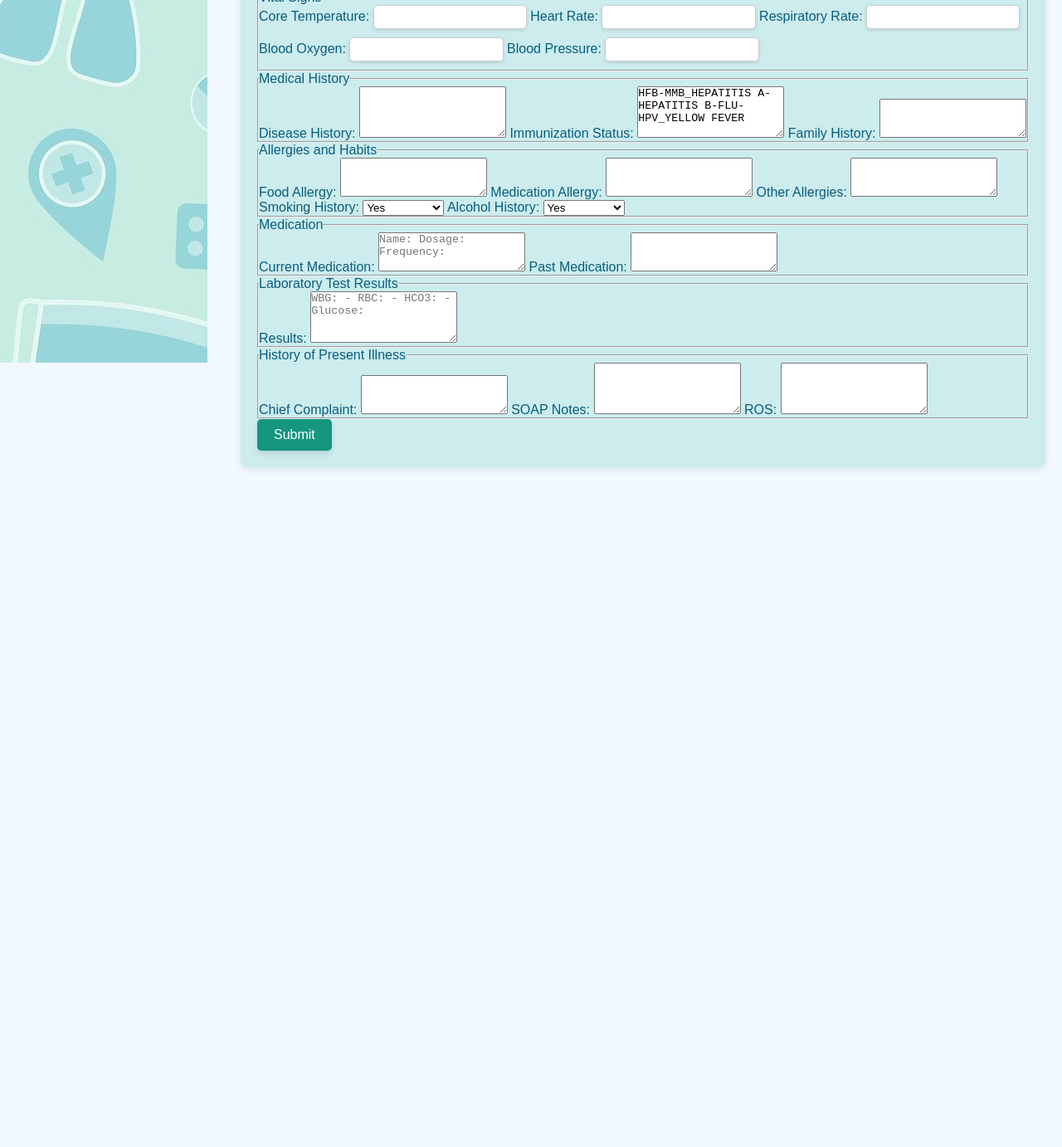
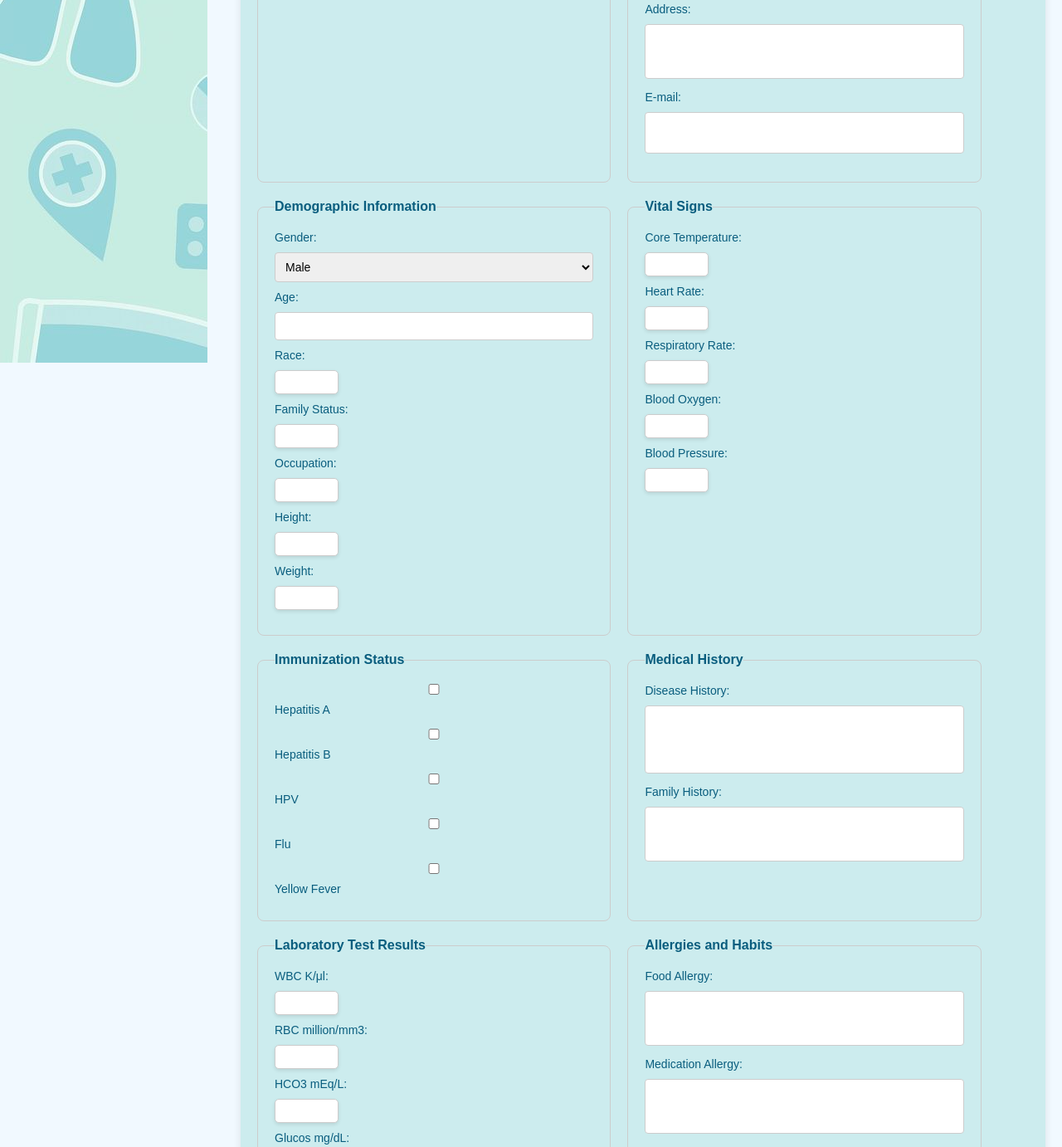
Before and after one commit to sepehrmokhtar/Information-System, a plain HTML site: page templates/add_patient.html in a window 1280 px wide. Shown: the part 363-1745 px from the top of the page at 83% size. Before the commit the page ends 946 px from the top, so only its background shows below. Drawn offline with Linux system fonts and the light colour scheme.

Commit message:
sepehr-last

```diff
--- a/templates/add_patient.html
+++ b/templates/add_patient.html
@@ -21,10 +21,77 @@
             <h2>Add Patient</h2>
             <form>
                 <!-- Doctor Details -->
+                <!DOCTYPE html>
+                <html lang="en">
+                <head>
+                    <meta charset="UTF-8">
+                    <meta name="viewport" content="width=device-width, initial-scale=1.0">
+                    <title>Comprehensive Form</title>
+                    <style>
+                        /* General Styling */
+                        .container {
+                            display: flex;
+                            flex-wrap: wrap;
+                            gap: 20px;
+                            width: 100%;
+                            max-width: 1200px;
+                            margin: auto;
+                        }
+
+                        fieldset {
+                            border: 1px solid #ccc;
+                            border-radius: 8px;
+                            padding: 20px;
+                            flex: 0 1 calc(48% - 20px);
+                            box-sizing: border-box;
+                        }
+
+                        legend {
+                            font-weight: bold;
+                        }
+
+                        label {
+                            display: block;
+                            margin-bottom: 10px;
+                            font-size: 14px;
+                        }
+
+                        input, select, textarea {
+                            width: 100%;
+                            padding: 8px;
+                            margin-bottom: 10px;
+                            border: 1px solid #ccc;
+                            border-radius: 4px;
+                            font-size: 14px;
+                            box-sizing: border-box;
+                        }
+
+
+                        textarea {
+                            resize: none;
+                        }
+
+                        .checkbox-group {
+                            display: flex;
+                            flex-direction: column;
+                            gap: 5px;
+                        }
+
+                        /* Responsive Design */
+                        @media (max-width: 768px) {
+                            fieldset {
+                                flex: 0 1 100%;
+                            }
+                        }
+                    </style>
+                </head>
+                <body>
+                    <div class="container">
+                        <!-- Doctor Email -->
                         <fieldset>
                             <legend>Doctor Details</legend>
                             <label for="doctor-email">Doctor E-mail:</label>
-                    <input type="email" id="doctor-email" name="doctor-email">
+                            <textarea type="email" id="doctor-email" name="doctor-email"></textarea>
 
                             <label for="admission-date">Admission Date:</label>
                             <input type="date" id="admission-date" name="admission-date">
@@ -32,24 +99,24 @@
 
                         <!-- Patient Basic Information -->
                         <fieldset>
-                    <legend>Patient Information</legend>
+                            <legend>Patient Basic Information</legend>
                             <label for="first-name">First Name:</label>
                             <input type="text" id="first-name" name="first-name">
 
                             <label for="last-name">Last Name:</label>
                             <input type="text" id="last-name" name="last-name">
 
-                    <label for="email">E-mail:</label>
-                    <input type="email" id="email" name="email">
-
-                    <label for="address">Address:</label>
-                    <textarea id="address" name="address" rows="3"></textarea>
-
                             <label for="insurance-number">Insurance Number:</label>
                             <input type="text" id="insurance-number" name="insurance-number">
 
                             <label for="phone-number">Phone Number:</label>
                             <input type="tel" id="phone-number" name="phone-number">
+
+                            <label for="address">Address:</label>
+                            <textarea id="address" name="address" rows="3"></textarea>
+
+                            <label for="email">E-mail:</label>
+                            <textarea type="email" id="email" name="email"></textarea>
                         </fieldset>
 
                         <!-- Demographic Information -->
@@ -61,12 +128,12 @@
                                 <option value="female">Female</option>
                                 <option value="other">Other</option>
                             </select>
+                            <label for="age">Age:</label>
+                            <input type="number" id="age" name="age">
 
                             <label for="race">Race:</label>
                             <input type="text" id="race" name="race">
 
-                    <label for="age">Age:</label>
-                    <input type="number" id="age" name="age">
 
                             <label for="family-status">Family Status:</label>
                             <input type="text" id="family-status" name="family-status">
@@ -100,17 +167,39 @@
                             <input type="text" id="blood-pressure" name="blood-pressure">
                         </fieldset>
 
+                        <!-- Immunization Status -->
+                        <fieldset>
+                            <legend>Immunization Status</legend>
+                            <div class="checkbox-group">
+                                <label><input type="checkbox" name="immunization-status" value="Hepatitis A"> Hepatitis A</label>
+                                <label><input type="checkbox" name="immunization-status" value="Hepatitis B"> Hepatitis B</label>
+                                <label><input type="checkbox" name="immunization-status" value="HPV"> HPV</label>
+                                <label><input type="checkbox" name="immunization-status" value="Flu"> Flu</label>
+                                <label><input type="checkbox" name="immunization-status" value="Yellow Fever"> Yellow Fever</label>
+                            </div>
+                        </fieldset>
+
                         <!-- Medical History -->
                         <fieldset>
                             <legend>Medical History</legend>
                             <label for="disease-history">Disease History:</label>
                             <textarea id="disease-history" name="disease-history" rows="4"></textarea>
 
-                    <label for="immunization-status">Immunization Status:</label>
-                    <textarea id="immunization-status" name="immunization-status" rows="4">HFB-MMB_HEPATITIS A-HEPATITIS B-FLU-HPV_YELLOW FEVER</textarea>
-
                             <label for="family-history">Family History:</label>
                             <textarea id="family-history" name="family-history" rows="3"></textarea>
+                        </fieldset>
+
+                        <!-- Laboratory Test Results -->
+                        <fieldset>
+                            <legend>Laboratory Test Results</legend>
+                            <label for="WBH">WBC K/μl:</label>
+                            <input type="text" id="wbc" name="wbc">
+                            <label for="rbc">RBC million/mm3:</label>
+                            <input type="text" id="rbc" name="rbc">
+                            <label for="hco3">HCO3 mEq/L:</label>
+                            <input  type="text"id="hco3" name="hco3">
+                            <label for="glucos">Glucos mg/dL:</label>
+                            <input type="text" id="glucos" name="glucos">
                         </fieldset>
 
                         <!-- Allergies and Habits -->
@@ -118,61 +207,52 @@
                             <legend>Allergies and Habits</legend>
                             <label for="food-allergy">Food Allergy:</label>
                             <textarea id="food-allergy" name="food-allergy" rows="3"></textarea>
-
                             <label for="medication-allergy">Medication Allergy:</label>
                             <textarea id="medication-allergy" name="medication-allergy" rows="3"></textarea>
-
-                    <label for="other-allergies">Other Allergies:</label>
-                    <textarea id="other-allergies" name="other-allergies" rows="3"></textarea>
+                            <label for="other-allergy">Other Allergy:</label>
+                            <textarea id="other-allergy" name="other-allergy" rows="3"></textarea>
 
                             <label for="smoking-history">Smoking History:</label>
                             <select id="smoking-history" name="smoking-history">
                                 <option value="yes">Yes</option>
                                 <option value="no">No</option>
-                        <option value="occasionally">Occasionally</option>
                             </select>
-
-                    <label for="alcohol-history">Alcohol History:</label>
-                    <select id="alcohol-history" name="alcohol-history">
+                            <label for="alchol-history">Alcohol History:</label>
+                            <select id="alchol-history" name="alchol-history">
                                 <option value="yes">Yes</option>
                                 <option value="no">No</option>
-                        <option value="occasionally">Occasionally</option>
                             </select>
                         </fieldset>
 
-                <!-- Current and Past Medication -->
+                        <!-- Review of Systems (ROS) -->
                         <fieldset>
-                    <legend>Medication</legend>
-                    <label for="current-medication">Current Medication:</label>
-                    <textarea id="current-medication" name="current-medication" rows="3" placeholder="Name: Dosage: Frequency:"></textarea>
+                            <legend>Review of Systems (ROS)</legend>
+                            <textarea id="general" name="general" rows="3"></textarea>
+                        </fieldset>
 
+                        <!-- medication history -->
+
+                        <fieldset>
+                            <legend>Medication History</legend>
+                            <label for="current_med_name">Current Medication:</label>
+                            <textarea id="current_med_name" name="current_med_name" rows="3"></textarea>
+                            <label for="current_med_frequnecy">Medication Frequency:</label>
+                            <textarea id="current_med_frequnecy" name="current_med_frequnecy" rows="3"></textarea>
+                            <label for="current_med_dosage">Medication Dosage:</label>
+                            <textarea id="current_med_dosage" name="current_med_dosage" rows="3"></textarea>
                             <label for="past-medication">Past Medication:</label>
                             <textarea id="past-medication" name="past-medication" rows="3"></textarea>
                         </fieldset>
-
-                <!-- Laboratory Test Results -->
+                        <!-- history of present illness -->
                         <fieldset>
-                    <legend>Laboratory Test Results</legend>
-                    <label for="lab-results">Results:</label>
-                    <textarea id="lab-results" name="lab-results" rows="4" placeholder="WBG: - RBC: - HCO3: - Glucose:"></textarea>
+                            <legend>History Of Present Illness</legend>
+                            <label for="cheif-complaint">Chief Complaint</label>
+                            <textarea id="cheif-complaint" name="cheif-complaint" rows="3"></textarea>
+                            <label for="soap-notes">SOAP Notes:</label>
+                            <textarea id="soap-notes" name="soap-notes" rows="3"></textarea>
                         </fieldset>
 
-                <!-- Present Illness -->
-                <fieldset>
-                    <legend>History of Present Illness</legend>
-                    <label for="chief-complaint">Chief Complaint:</label>
-                    <textarea id="chief-complaint" name="chief-complaint" rows="3"></textarea>
 
-                    <label for="soap-notes">SOAP Notes:</label>
-                    <textarea id="soap-notes" name="soap-notes" rows="4"></textarea>
-
-                    <label for="ros">ROS:</label>
-                    <textarea id="ros" name="ros" rows="4"></textarea>
-                </fieldset>
-
-                <button type="submit">Submit</button>
-            </form>
-        </section>
                     </div>
                 </body>
                 </html>
```
Lines whose indentation alone changed are shown as unchanged.
